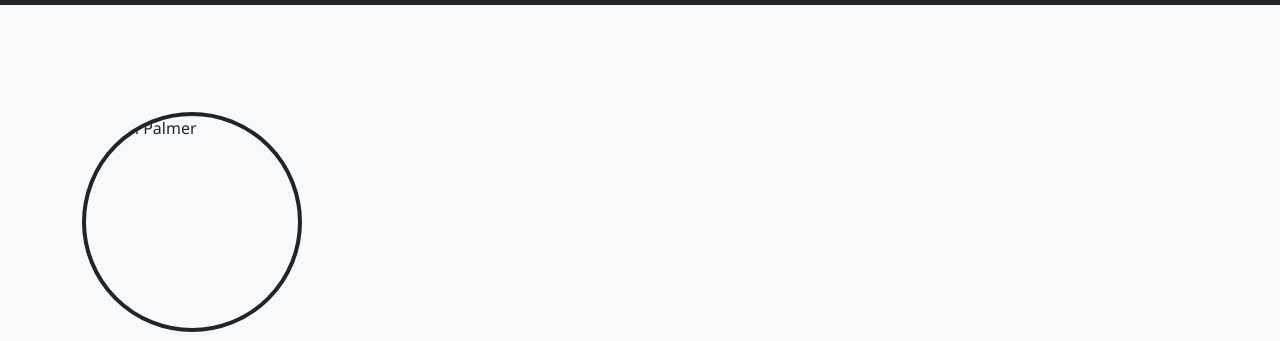
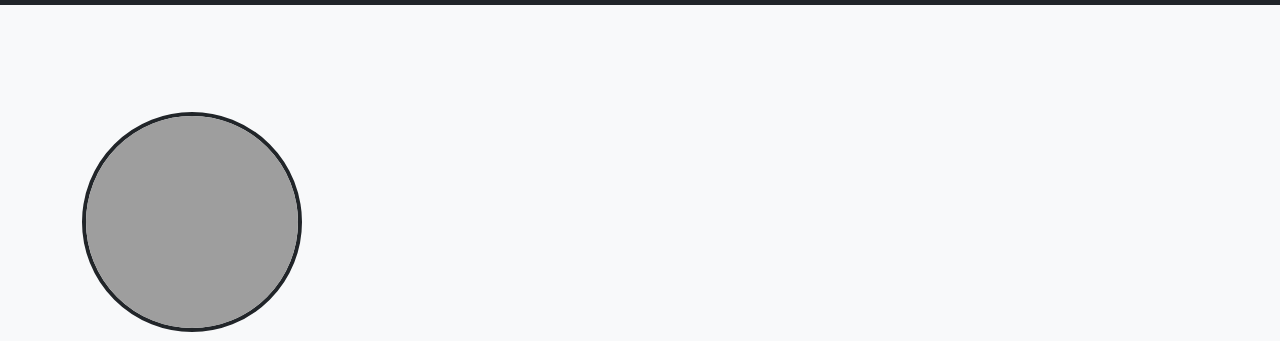
Before and after one commit to ryanpalmer916/Final-Project-is201-, a plain HTML site: page index.html in a window 1280 px wide. Shown: the part 51-392 px from the top of the page. Drawn offline with nearby package versions, Linux system fonts and the light colour scheme; the site is published under a folder, as on GitHub Pages, so addresses that start at the root find nothing.

Commit message:
Update index.html

```diff
--- a/index.html
+++ b/index.html
@@ -72,7 +72,7 @@
 <section class="hero-section">
     <div class="container">
         <div class="hero-content d-flex align-items-center flex-wrap">
-<img src="/ryan-palmer.jpg" alt="Ryan Palmer"
+<img src="ryan-palmer.jpg" alt="Ryan Palmer"
      class="img-fluid rounded-circle me-4 mb-3"
      style="width: 220px; height: 220px; object-fit: cover; border: 4px solid #212529;">
             <div>
```
